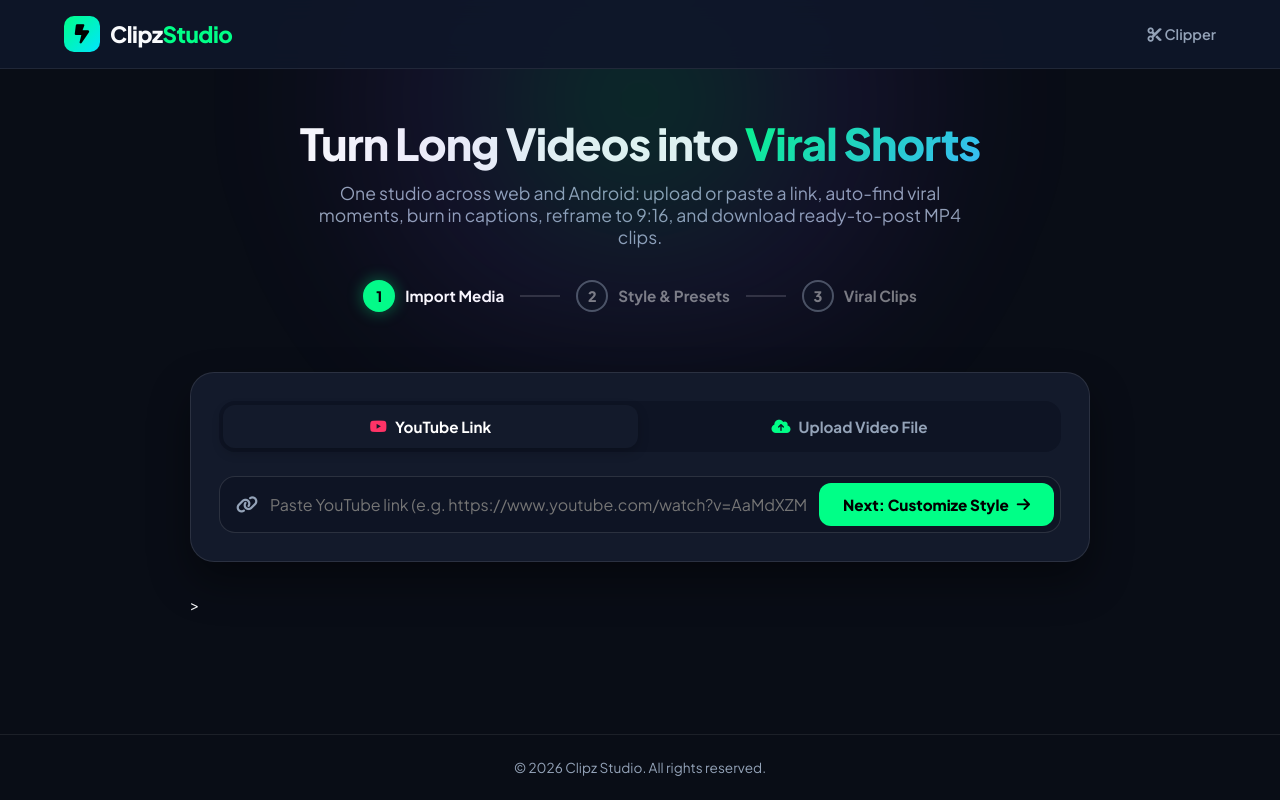
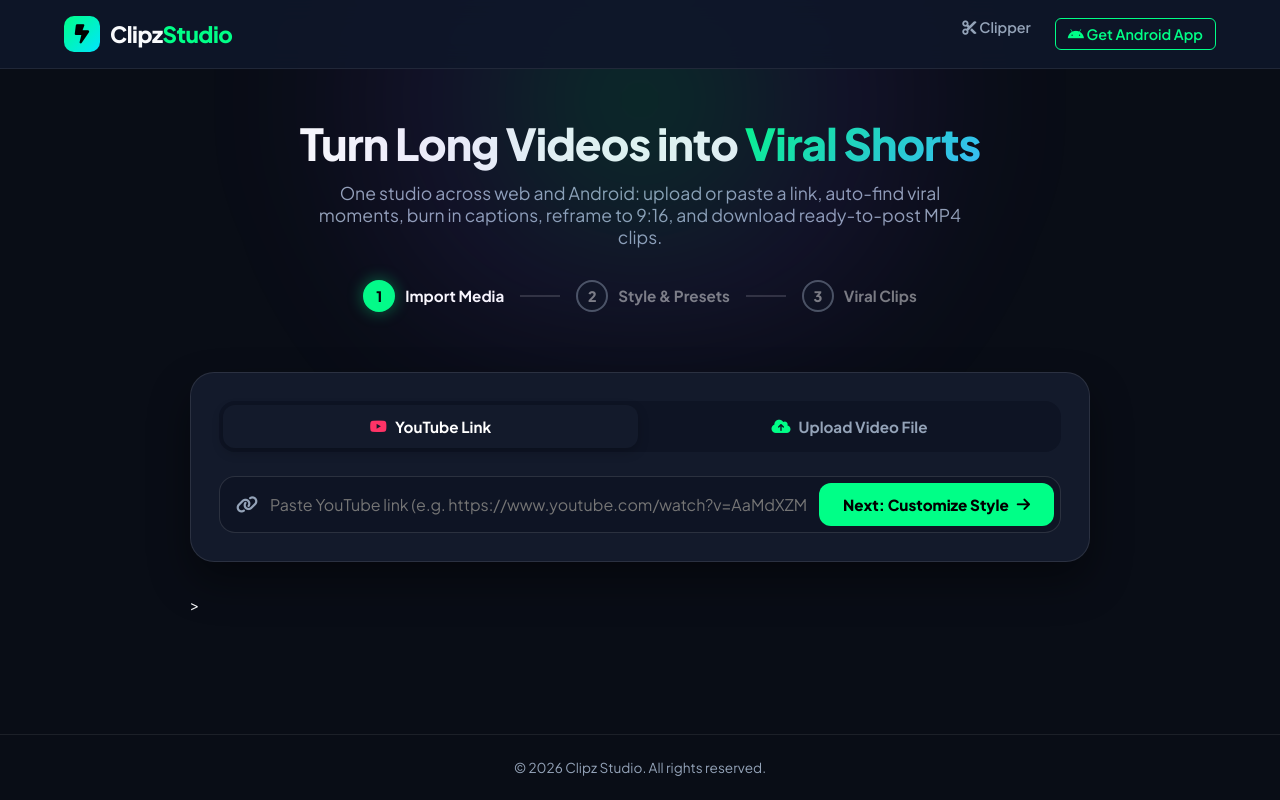
Before and after one commit to Ibeekay1993/Clipz-stream, a plain HTML site: page index.html in a window 1280 px wide. Drawn offline with Linux system fonts and the light colour scheme; no server answers.

Commit message:
Add sleek Android app download button to header

```diff
--- a/index.html
+++ b/index.html
@@ -24,6 +24,7 @@
             </div>
             <nav class="nav-links">
                 <a href="#clipper" class="nav-item active"><i class="fa-solid fa-scissors"></i> Clipper</a>
+                <a href="/lclipz-android-latest.apk" download rel="noopener noreferrer" class="nav-item" style="color: var(--primary-neon); border: 1px solid var(--primary-neon); padding: 6px 12px; border-radius: 6px; text-decoration: none;"><i class="fa-brands fa-android"></i> Get Android App</a>
             </nav>
         </div>
     </header>
```
